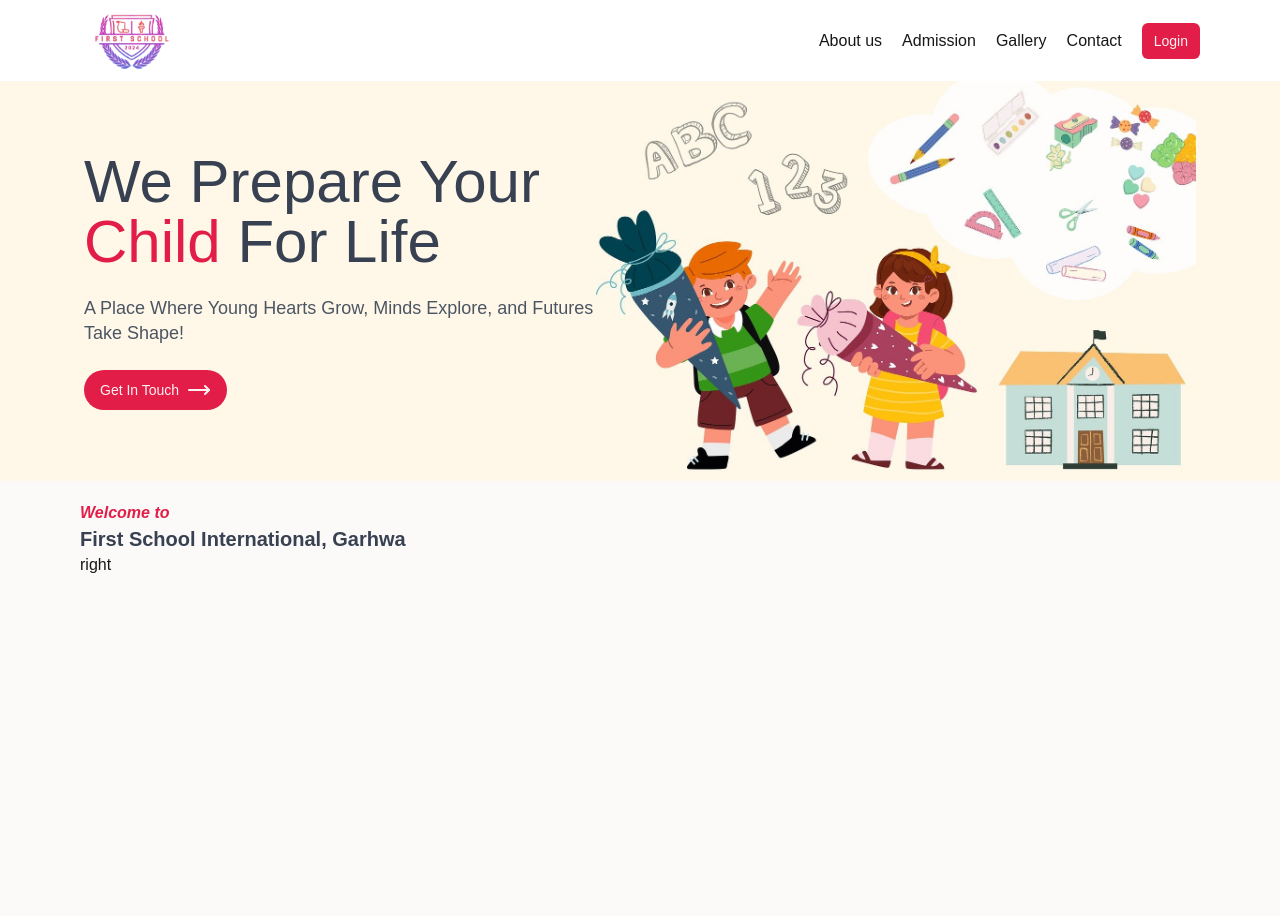
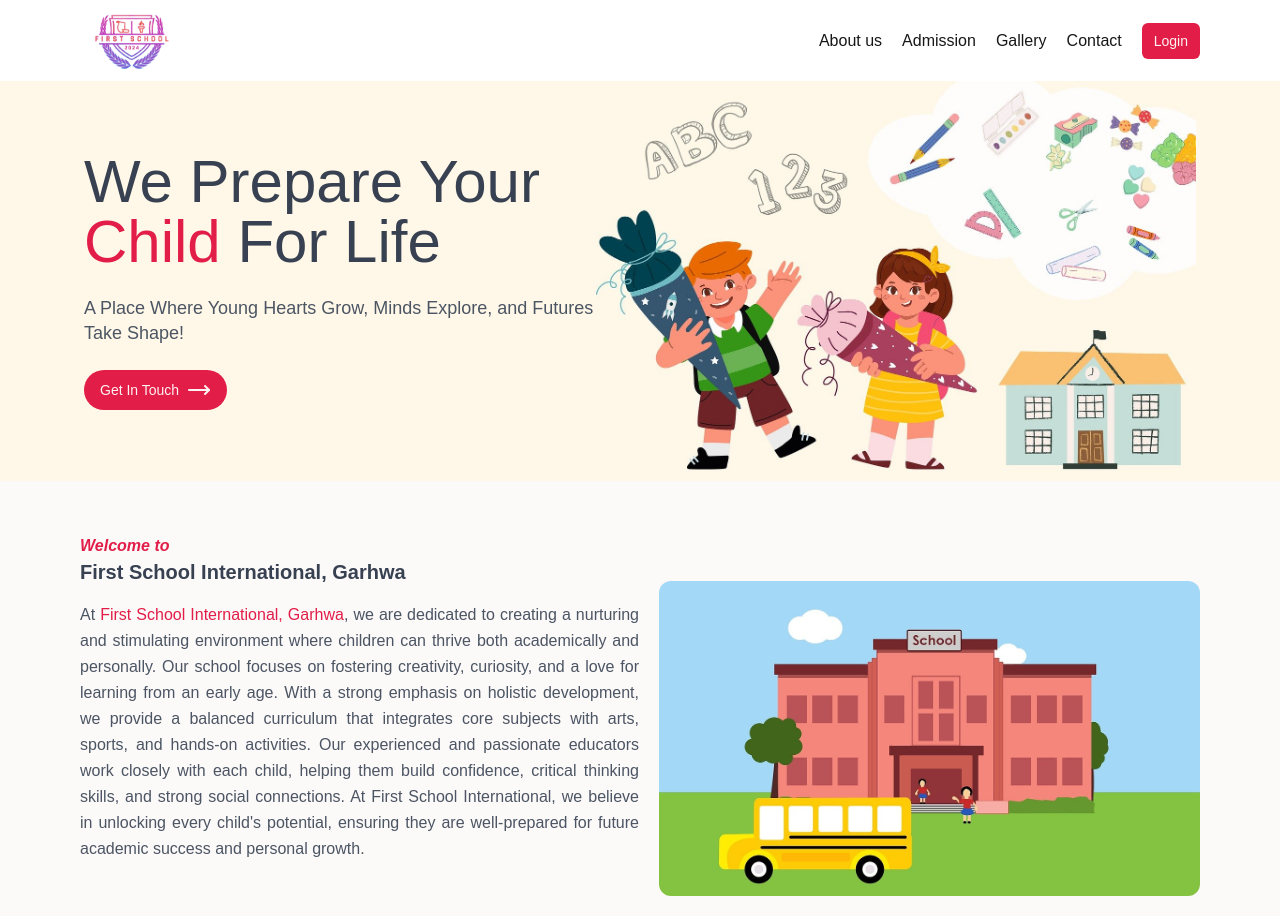
Before and after one commit to umesh37kr/firstschool-ui, a Next.js app: page / in a window 1280 px wide. Before the commit the page ends 800 px from the top, so only its background shows below. Built offline with nearby package versions, Linux system fonts and the light colour scheme.

Commit message:
add about school

```diff
--- a/src/app/(home)/page.jsx
+++ b/src/app/(home)/page.jsx
@@ -7,7 +7,7 @@
     <>
       <section className="" style={{ background: "#fff8e8" }}>
         <div className="container flex items-center justify-center">
-          <div className=" ">
+          <div>
             <h1 className="text-6xl text-heading">
               We Prepare Your <br />
               <span className="text-primary">Child</span> For Life
@@ -27,14 +27,40 @@
       </section>
       {/* About school */}
       <section>
-        <div className="container py-5">
+        <div className="container py-5 flex items-center justify-center">
           <div>
             <h3 className="italic text-primary font-semibold">Welcome to</h3>
             <h1 className="text-xl font-semibold text-heading">
               First School International, Garhwa
             </h1>
+            <p className="leading-relaxed text-paragraph text-justify mt-4">
+              At{" "}
+              <span className="text-primary">
+                First School International, Garhwa
+              </span>
+              , we are dedicated to creating a nurturing and stimulating
+              environment where children can thrive both academically and
+              personally. Our school focuses on fostering creativity, curiosity,
+              and a love for learning from an early age. With a strong emphasis
+              on holistic development, we provide a balanced curriculum that
+              integrates core subjects with arts, sports, and hands-on
+              activities. Our experienced and passionate educators work closely
+              with each child, helping them build confidence, critical thinking
+              skills, and strong social connections. At First School
+              International, we believe in unlocking every child's potential,
+              ensuring they are well-prepared for future academic success and
+              personal growth.
+            </p>
           </div>
-          <div>right</div>
+          <div className="flex items-center justify-center pl-5 mt-20">
+            <Image
+              src={"/school-building.jpg"}
+              alt="school-building"
+              height={5000}
+              width={5000}
+              className="rounded-xl"
+            />
+          </div>
         </div>
       </section>
     </>
```
Also changed, not shown: public/school-building.jpg (added).
